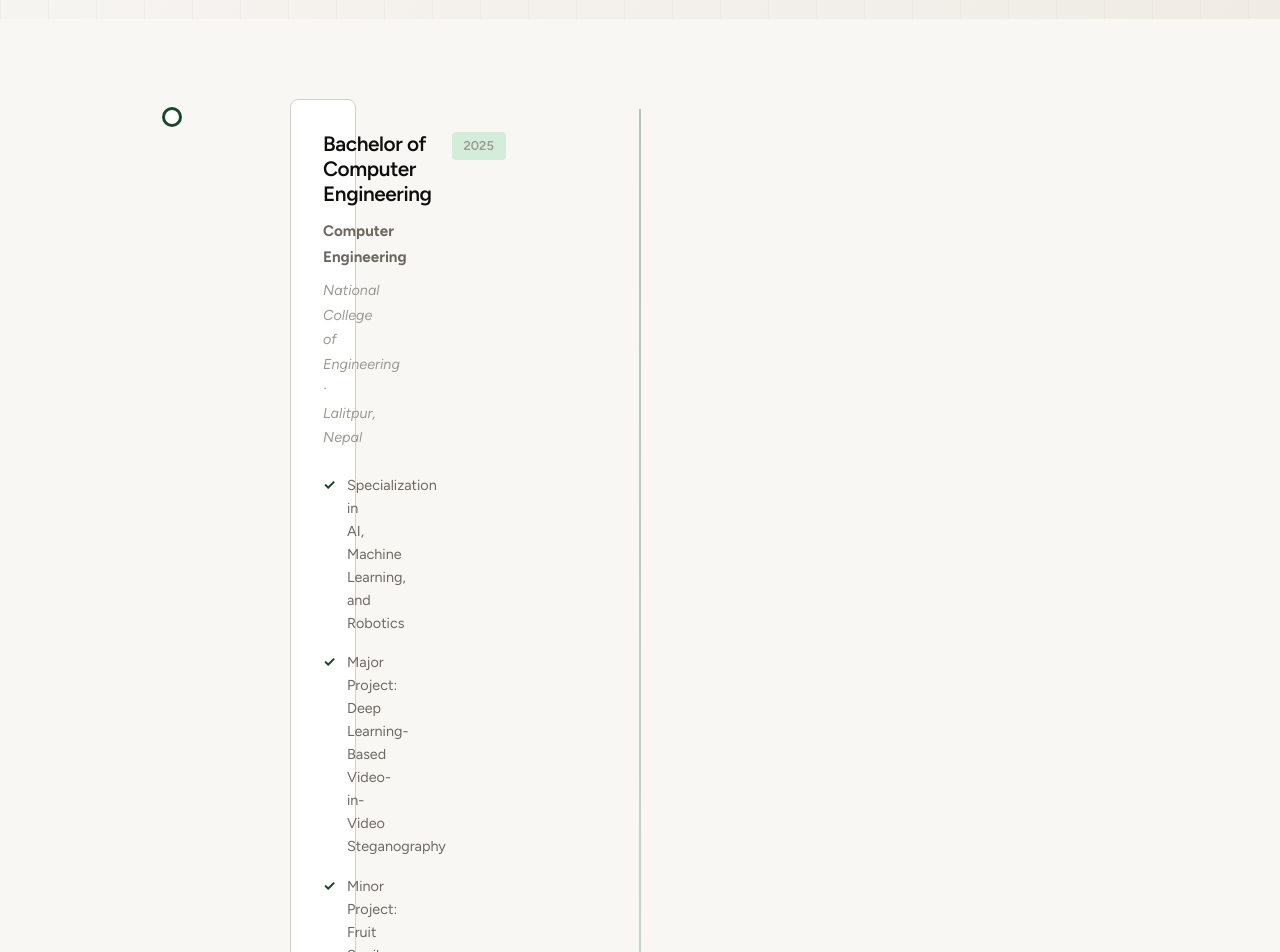
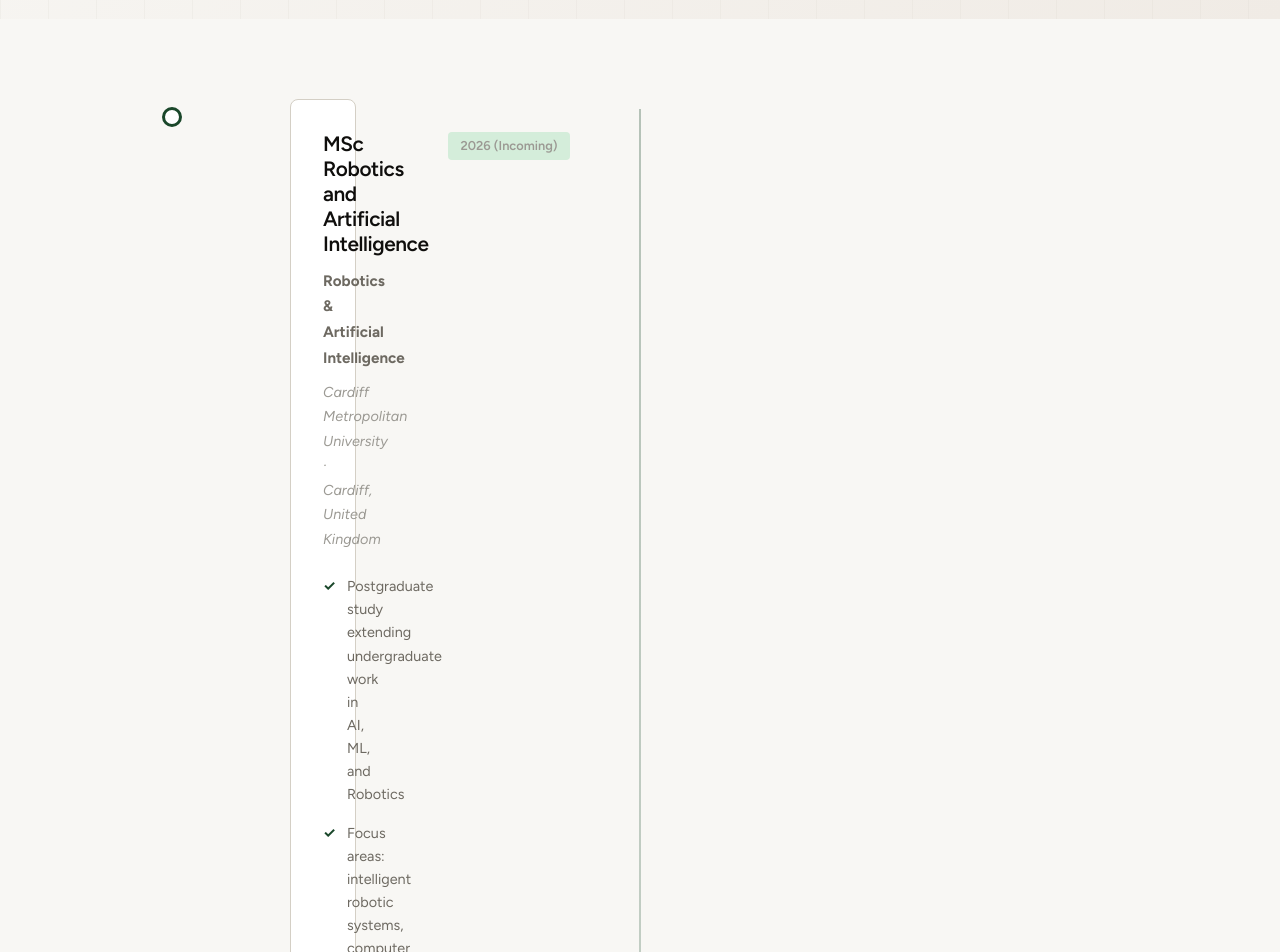
Before and after one commit to Alpha107/Portfolio, a React (Vite) app: page /education in a window 1280 px wide. Shown: the part 420-1372 px from the top of the page. Built offline with nearby package versions, Linux system fonts and the light colour scheme.

Commit message:
Add incoming MSc Robotics and AI at Cardiff Met to Education section
New top entry for the upcoming MSc program, renumbered existing
entries to keep sequential ids.

```diff
--- a/src/data/education.js
+++ b/src/data/education.js
@@ -1,6 +1,18 @@
 export const EDUCATION = [
   {
     id: 1,
+    degree: "MSc Robotics and Artificial Intelligence",
+    field: "Robotics & Artificial Intelligence",
+    institution: "Cardiff Metropolitan University",
+    location: "Cardiff, United Kingdom",
+    year: "2026 (Incoming)",
+    highlights: [
+      "Postgraduate study extending undergraduate work in AI, ML, and Robotics",
+      "Focus areas: intelligent robotic systems, computer vision, and applied AI"
+    ]
+  },
+  {
+    id: 2,
     degree: "Bachelor of Computer Engineering",
     field: "Computer Engineering",
     institution: "National College of Engineering",
@@ -15,7 +27,7 @@
     ]
   },
   {
-    id: 2,
+    id: 3,
     degree: "Higher Secondary Education (+2)",
     field: "Science",
     institution: "Kathmandu Bernhardt College",
@@ -26,7 +38,7 @@
     ]
   },
   {
-    id: 3,
+    id: 4,
     degree: "Secondary Education Examination (SEE)",
     field: "General Education",
     institution: "Shree Ishaneshwor Madhyamik Vidyalaya",
```
